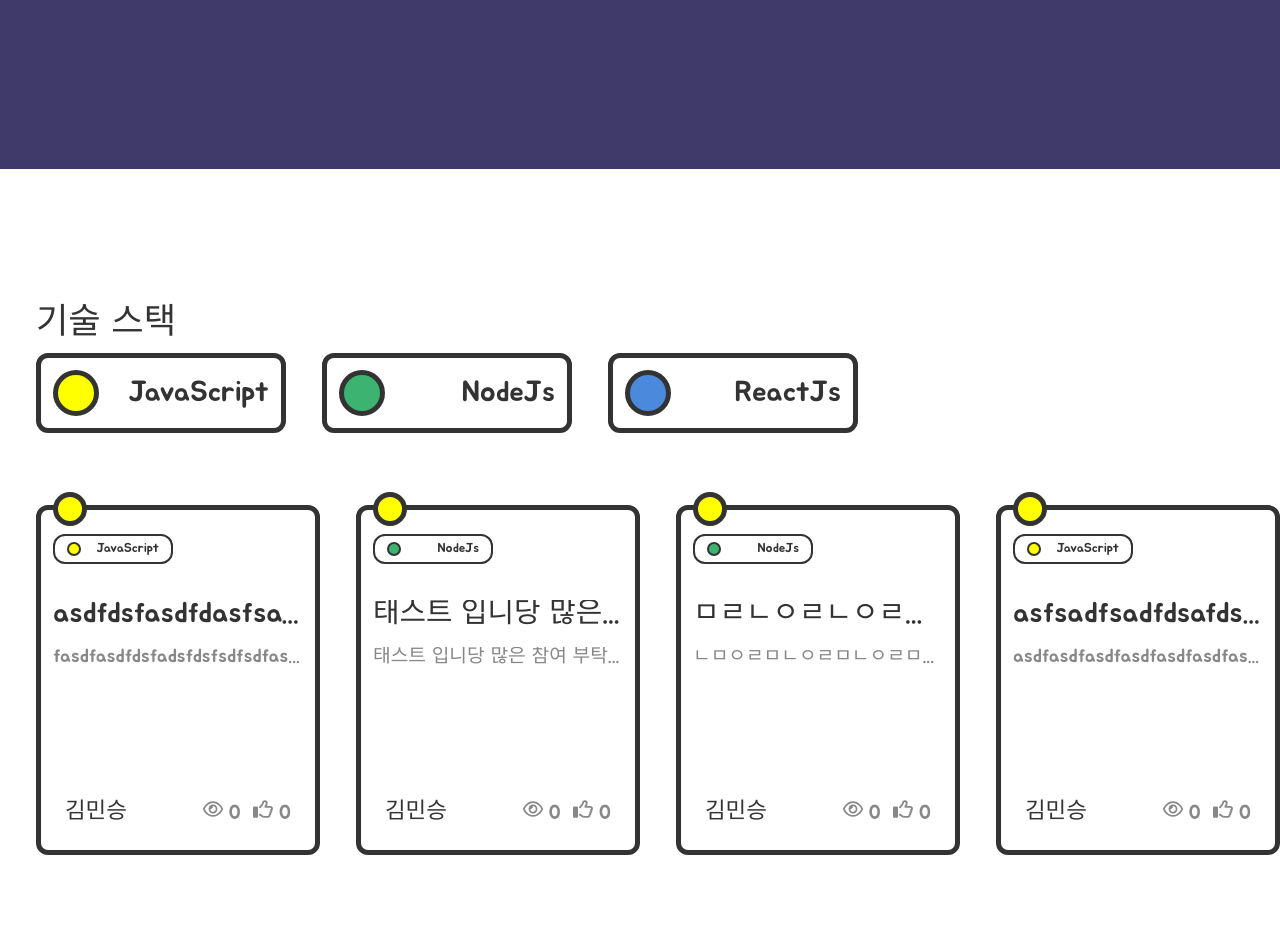
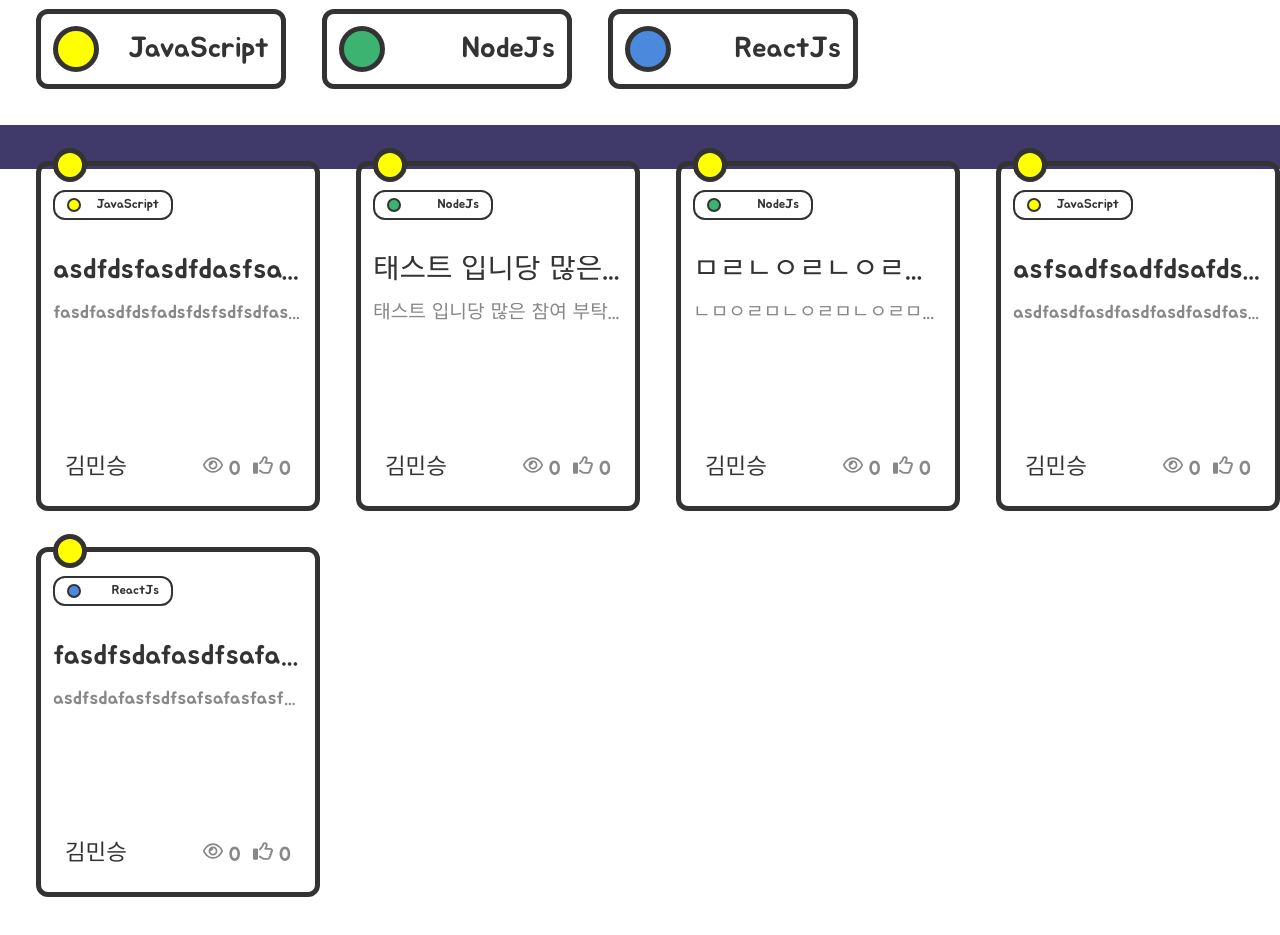
Before and after one commit to helloworld442/code-review-mono-repo, a React (Vite) app: page / in a window 1280 px wide. Shown: the part 631-1566 px from the top of the page. Built offline with nearby package versions, Linux system fonts and the light colour scheme; data requests are answered from the project's data file.

Commit message:
fix : fix review list layout #55

```diff
--- a/db.json
+++ b/db.json
@@ -27,6 +27,13 @@
       "content": "asdfasdfasdfasdfasdfasdfasdfasdfasdfasdfasdfasdfasdfasdfasdfasdfasdfasdfasdfasdfasdfasdf",
       "code": "",
       "id": 4
+    },
+    {
+      "skill": "React Js",
+      "title": "fasdfsdafasdfsafasdf",
+      "content": "asdfsdafasfsdfsafsafasfasfsaffsadfsf",
+      "code": "",
+      "id": 5
     }
   ]
 }
--- a/src/component/review/review-list/ReviewList.scss
+++ b/src/component/review/review-list/ReviewList.scss
@@ -1,7 +1,7 @@
 .review-list {
   width: 100%;
-  height: 500px;
   padding: 36px;
+  margin-bottom: 36px;
   box-sizing: border-box;
   display: grid;
   grid-template-columns: repeat(4, 1fr);
--- a/src/component/ui/header/Header.scss
+++ b/src/component/ui/header/Header.scss
@@ -18,12 +18,15 @@
   color: #333;
   background: transparent;
   z-index: 100;
+  transform: all 0.8s ease-in-out;
 
   &.isBackground {
+    background: #403a6b;
     color: #eee;
   }
 
   &.hide {
+    background: #fff;
     color: #333;
   }
 }
```
